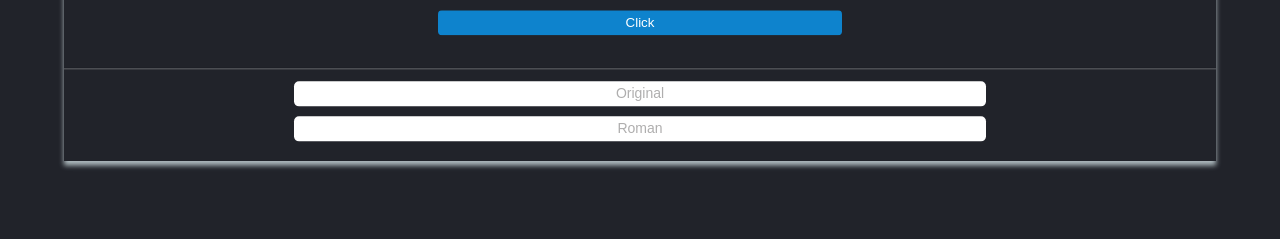
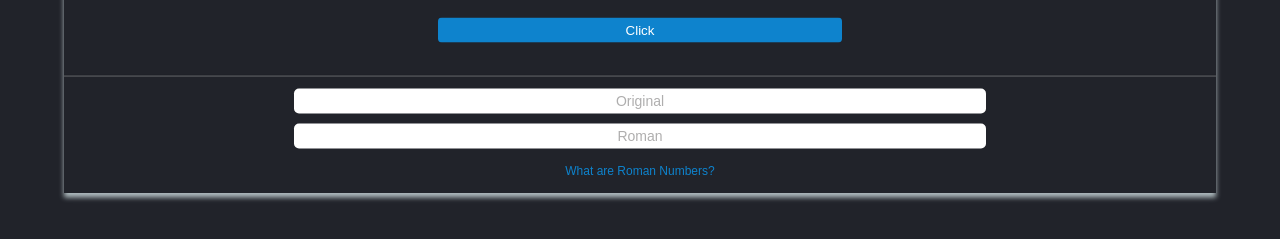
Before and after one commit to JesusMarte24/To-Roman, a plain HTML site: page index.html in a window 1280 px wide. Shown: the part 217-456 px from the top of the page. Drawn offline with Linux system fonts and the light colour scheme.

Commit message:
A tag has been added for information

```diff
--- a/index.html
+++ b/index.html
@@ -16,6 +16,7 @@
             <hr>
             <span id="result--1" class="result--text">Original</span>
             <span id="result--2" class="result--text">Roman</span>
+            <a class="main--link" href="https://en.wikipedia.org/wiki/Roman_numerals" target="_blank">What are Roman Numbers?</a>
         </div>
 
     </form>
--- a/styles.css
+++ b/styles.css
@@ -79,3 +79,17 @@ h1 {
     text-align: center;
     width: 60%;
 }
+
+.main--link {
+    color: #0e83cd;
+    font-size: 12px;
+    margin-top: 10px;
+    outline: none;
+    text-decoration: none;
+}
+
+.main--link:hover{
+    color: whitesmoke;
+    transform: translateY(3px);
+    transition: 1s;
+}
```
